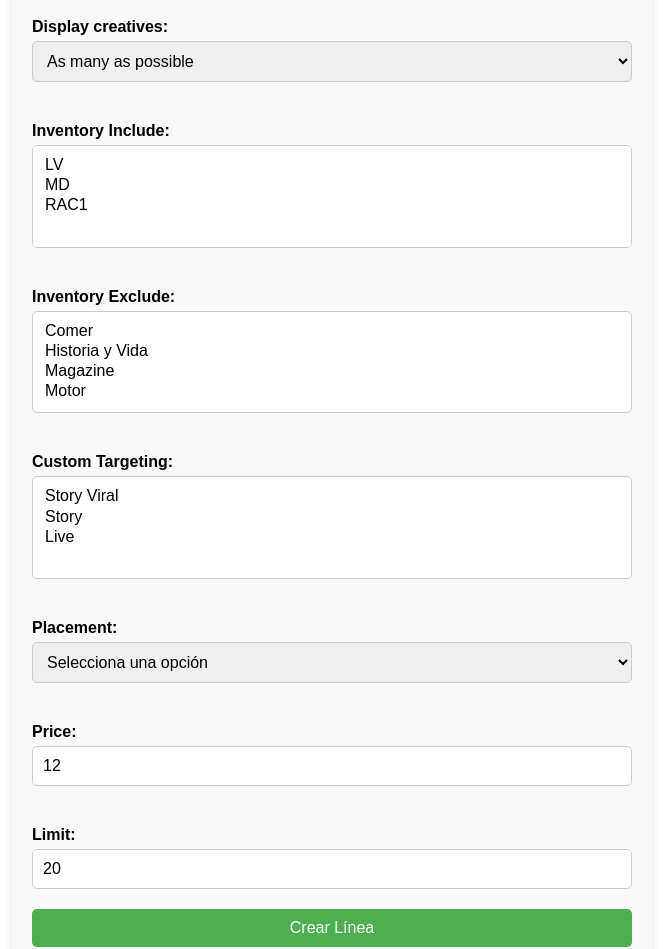
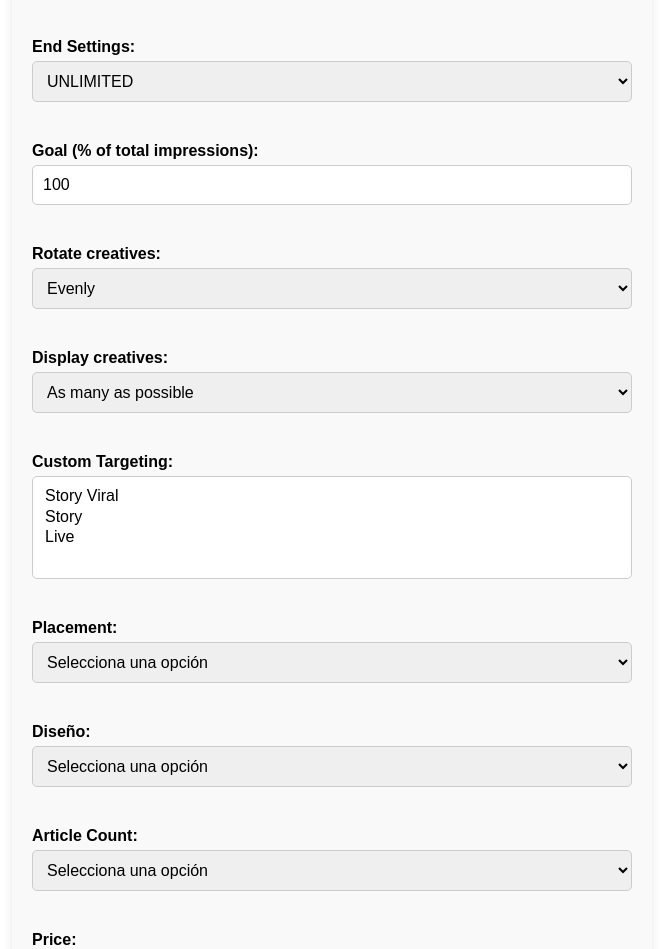
Before and after one commit to adtechGodoStrategies/adLineEditor, a React (Create React App) app: page / in a window 1280 px wide. Shown: the part 1033-1982 px from the top of the page, without its empty margins (308-971 px from the left). Built offline with nearby package versions, Linux system fonts and the light colour scheme.

Commit message:
add articleCount and diseño

```diff
--- a/src/App.js
+++ b/src/App.js
@@ -22,6 +22,8 @@
   const [roadblockingType, setRoadblockingType] = useState('AS_MANY_AS_POSSIBLE');
   const [customTargeting, setCustomTargeting] = useState([]);
   const [placement, setPlacement] = useState('');
+  const [diseño, setDiseño] = useState('');
+  const [articleCount, setArticleCount] = useState('');
   const [resultado, setResultado] = useState('');
   const [lineItems, setLineItems] = useState([]);
   const [isGenerating, setIsGenerating] = useState(false);
@@ -31,11 +33,6 @@
     setIsGenerating(true);
     setLineItems([]);
     setResultado('');
-
-    let deliverySetting = deliverySettings;
-    if (deliverySettings === 'CUSTOM') {
-      deliverySetting = customDate;
-    }
 
     const response = await fetch('http://127.0.0.1:5000/generate', {
       method: 'POST',
@@ -52,16 +49,18 @@
         inventoryInclude,
         inventoryExclude,
         expectedCreative,
-        deliverySettings: deliverySetting,
-        customTime: customTime,
-        endSettings: endSettings,
-        endDate: endDate,
-        endTime: endTime,
-        goalUnits: goalUnits,
-        creativeRotationType: creativeRotationType,
-        roadblockingType: roadblockingType,
+        deliverySettings: deliverySettings === 'CUSTOM' ? customDate : deliverySettings,
+        customTime,
+        endSettings,
+        endDate,
+        endTime,
+        goalUnits,
+        creativeRotationType,
+        roadblockingType,
         customTargeting,
-        placement
+        placement,
+        diseño,
+        articleCount,
       })
     });
 
@@ -113,6 +112,29 @@
           onChange={(e) => setPriority(e.target.value)}
           required
         />
+        <label htmlFor="inventoryInclude">Inventory Include:</label>
+        <select
+          id="inventoryInclude"
+          multiple
+          value={inventoryInclude}
+          onChange={(e) => setInventoryInclude([...e.target.selectedOptions].map(option => option.value))}
+        >
+          <option value="LV">LV</option>
+          <option value="MD">MD</option>
+          <option value="RAC1">RAC1</option>
+        </select>
+        <label htmlFor="inventoryExclude">Inventory Exclude:</label>
+        <select
+          id="inventoryExclude"
+          multiple
+          value={inventoryExclude}
+          onChange={(e) => setInventoryExclude([...e.target.selectedOptions].map(option => option.value))}
+        >
+          <option value="comer">Comer</option>
+          <option value="historiayvida">Historia y Vida</option>
+          <option value="magazine">Magazine</option>
+          <option value="motor">Motor</option>
+        </select>
         <label htmlFor="expectedCreative">Expected Creative Size:</label>
         <select
           id="expectedCreative"
@@ -214,49 +236,45 @@
           <option value="AS_MANY_AS_POSSIBLE">As many as possible</option>
           <option value="ALL_ROADBLOCK">All</option>
         </select>
-        <label htmlFor="inventoryInclude">Inventory Include:</label>
-        <select
-          id="inventoryInclude"
-          multiple
-          value={inventoryInclude}
-          onChange={(e) => setInventoryInclude([...e.target.selectedOptions].map(option => option.value))}
-        >
-          <option value="LV">LV</option>
-          <option value="MD">MD</option>
-          <option value="RAC1">RAC1</option>
-        </select>
-        <label htmlFor="inventoryExclude">Inventory Exclude:</label>
-        <select
-          id="inventoryExclude"
-          multiple
-          value={inventoryExclude}
-          onChange={(e) => setInventoryExclude([...e.target.selectedOptions].map(option => option.value))}
-        >
-          <option value="comer">Comer</option>
-          <option value="historiayvida">Historia y Vida</option>
-          <option value="magazine">Magazine</option>
-          <option value="motor">Motor</option>
-        </select>
         <label htmlFor="customTargeting">Custom Targeting:</label>
         <select
           id="customTargeting"
           multiple
           value={customTargeting}
-          onChange={(e) => setCustomTargeting([...e.target.selectedOptions].map(option => option.value))}
+          onChange={(e) => setCustomTargeting([...e.target.selectedOptions].map(option => parseInt(option.value)))}
         >
           <option value="208473659844">Story Viral</option>
-          <option value="189633282084">Story</option>
-          <option value="174650883684">Live</option>
+          <option value="174650883684">Story</option>
+          <option value="189633282084">Live</option>
         </select>
         <label htmlFor="placement">Placement:</label>
         <select
           id="placement"
           value={placement}
           onChange={(e) => setPlacement(e.target.value)}
-          required
         >
           <option value="">Selecciona una opción</option>
           <option value="84198161484">Mega1</option>
+        </select>
+        <label htmlFor="diseño">Diseño:</label>
+        <select
+          id="diseño"
+          value={diseño}
+          onChange={(e) => setDiseño(e.target.value)}
+        >
+          <option value="">Selecciona una opción</option>
+          <option value="104139488484">XS</option>
+          <option value="104139488004">SM</option>
+          <option value="104139487764">MD</option>
+        </select>
+        <label htmlFor="articleCount">Article Count:</label>
+        <select
+          id="articleCount"
+          value={articleCount}
+          onChange={(e) => setArticleCount(e.target.value)}
+        >
+          <option value="">Selecciona una opción</option>
+          <option value="448206030155">1</option>
         </select>
         <label htmlFor="price">Price:</label>
         <input
```
Also changed, not shown: 1 other file (tests, documents, lock files or other folders).
